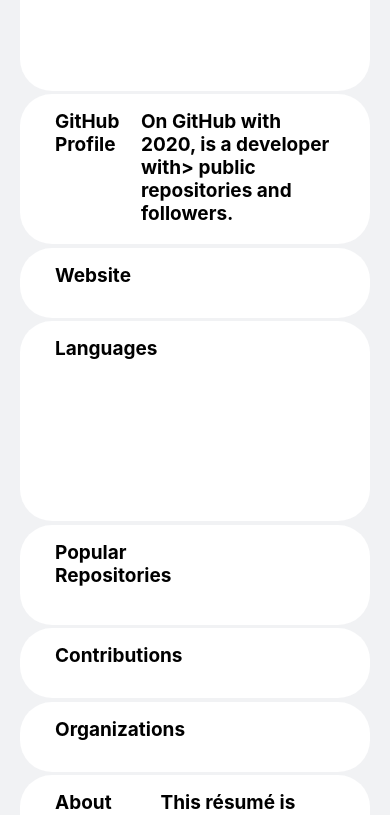
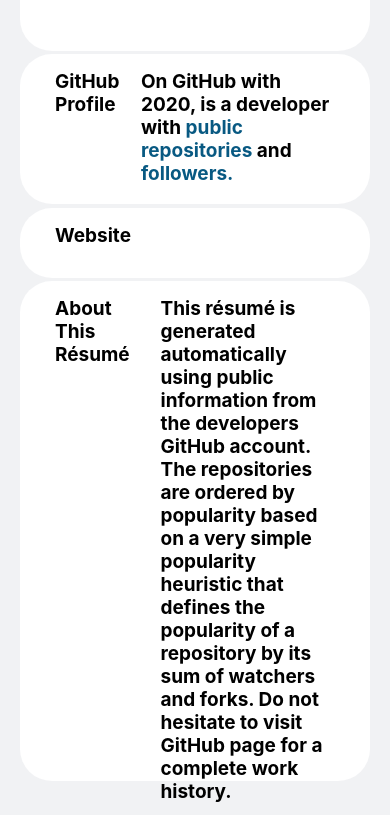
Before and after one commit to Mr-Boris/React-Test-, a React (Create React App) app: page /resume in a window 390 px wide. Shown: the part 409-1224 px from the top of the page. Built offline with nearby package versions, Linux system fonts and the light colour scheme.

Commit message:
full code review

```diff
--- a/src/Components/Resume/resume.css
+++ b/src/Components/Resume/resume.css
@@ -7,7 +7,6 @@
    background: #fff;
    border-radius: 32px;
 }
-
 
 .avatarDiv img {
   width: 250px;
@@ -84,9 +83,6 @@
 .momentDiv h2 {
    margin-left: 10%;
 }
-.momentDiv a {
-   background: #000000;
-}
 
 .mainSite {
    width: 1000px;
@@ -111,110 +107,6 @@
 }
 
 .blogDiv h2 {
-   margin-left: 35%;
-}
-
-.mainLang {
-   width: 1000px;
-   display: flex;
-   height: 200px;
-   margin-top: 1%;
-   background: #fff;
-   border-radius: 32px;
-   justify-content: center;
-}
-
-.lang{
-   width: 80%;
-   height: 15%;
-   display: flex;
-   border-radius: 32px;
-}
-
-.lang h2 {
-   font-size: 24px;
-   font-weight: 10px;
-}
-
-.langDiv h2 {
-   margin-left: 35%;
-}
-
-.mainPopRep {
-   width: 1000px;
-   display: flex;
-   height: 100px;
-   margin-top: 1%;
-   background: #fff;
-   border-radius: 32px;
-   justify-content: center;
-}
-
-.popRep{
-   width: 80%;
-   height: 15%;
-   display: flex;
-   border-radius: 32px;
-}
-
-.popRep h2 {
-   font-size: 24px;
-   font-weight: 10px;
-}
-
-.poRepDiv h2 {
-   margin-left: 35%;
-}
-
-.mainContri {
-   width: 1000px;
-   display: flex;
-   height: 70px;
-   margin-top: 1%;
-   background: #fff;
-   border-radius: 32px;
-   justify-content: center;
-}
-
-.contri {
-   width: 80%;
-   height: 15%;
-   display: flex;
-   border-radius: 32px;
-}
-
-.contri h2 {
-   font-size: 24px;
-   font-weight: 10px;
-}
-
-.contriDiv h2 {
-   margin-left: 35%;
-}
-
-.mainOrg {
-   width: 1000px;
-   display: flex;
-   height: 70px;
-   margin-top: 1%;
-   background: #fff;
-   border-radius: 32px;
-   justify-content: center;
-}
-
-.org {
-   width: 80%;
-   height: 15%;
-   display: flex;
-   border-radius: 32px;
-}
-
-.org h2 {
-   font-size: 24px;
-   font-weight: 10px;
-}
-
-.orgDiv h2 {
    margin-left: 35%;
 }
 
@@ -261,18 +153,6 @@
    .mainSite {
       width: 800px;
    }
-   .mainLang {
-      width: 800px;
-   }
-   .mainPopRep {
-      width: 800px;
-   }
-   .mainContri {
-      width: 800px;
-   }
-   .mainOrg {
-      width: 800px;
-   }
    .mainAbout {
       height: 300px;
       width: 800px;
@@ -296,19 +176,6 @@
    .mainSite {
       width: 600px;
    }
-
-   .mainLang {
-      width: 600px;
-   }
-   .mainPopRep {
-      width: 600px;
-   }
-   .mainContri {
-      width: 600px;
-   }
-   .mainOrg {
-      width: 600px;
-   }
    .mainAbout {
       height: 400px;
       width: 600px;
@@ -330,18 +197,6 @@
    .mainSite {
       width: 500px;
    }
-   .mainLang {
-      width: 500px;
-   }
-   .mainPopRep {
-      width: 500px;
-   }
-   .mainContri {
-      width: 500px;
-   }
-   .mainOrg {
-      width: 500px;
-   }
    .mainAbout {
       height: 500px;
       width: 500px;
@@ -351,8 +206,12 @@
 @media (max-width: 420px) {
    .logoDiv {
       width: 350px;
-      height: 120px;
+      height: 80px;
       margin-top: 5%;
+   }
+   .logoDiv img {
+      height: 80px;
+      width: 130px;
    }
    .resumeDiv {
       width: 350px;
@@ -360,6 +219,9 @@
    .avatarDiv img {
       height: 150px;
       width: 150px;
+   }
+   .nameDiv h1 {
+      font-size: 30px;
    }
    .mainGit {
       width: 350px;
@@ -373,30 +235,6 @@
    .mainSite h2 {
       font-size: 19px;
    }
-   .mainLang {
-      width: 350px;
-   }
-   .mainLang h2 {
-      font-size: 19px;
-   }
-   .mainPopRep {
-      width: 350px;
-   }
-   .mainPopRep h2 {
-      font-size: 19px;
-   }
-   .mainContri {
-      width: 350px;
-   }
-   .mainContri h2 {
-      font-size: 19px;
-   }
-   .mainOrg {
-      width: 350px;
-   }
-   .mainOrg h2 {
-      font-size: 19px;
-   }
    .mainAbout {
       height: 500px;
       width: 350px;
--- a/src/Components/Resume/resume.js
+++ b/src/Components/Resume/resume.js
@@ -2,6 +2,7 @@ import React from 'react';
 
 import './resume.css';
 import logo from '../../img/logo.png';
+
 import { connect } from 'react-redux'
 
 import Moment from 'react-moment';
@@ -30,7 +31,7 @@ import Moment from 'react-moment';
                      <h2>GitHub <br /> Profile</h2>
                   </div>
                   <div className='momentDiv'>
-                   <h2> On GitHub with <Moment format={'YYYY'}>{this.props.user.created_at}</Moment>, {this.props.user.name} is a developer with>{this.props.user.public_repos} public repositories and {this.props.user.followers} followers.</h2>
+                   <h2> On GitHub with <Moment format={'YYYY'}>{this.props.user.created_at}</Moment>, {this.props.user.name} is a developer with <a href={this.props.user.html_url}> {this.props.user.public_repos} public repositories </a> and <a href={this.props.user.html_url}> {this.props.user.followers} followers. </a>  </h2>
                   </div>
                </div>
             </div>
@@ -40,43 +41,7 @@ import Moment from 'react-moment';
                      <h2> Website </h2>
                   </div>
                   <div className='blogDiv'>
-                     <h2>{this.props.user.blog}</h2>
-                  </div>
-               </div>
-            </div>
-            <div className='mainLang'>
-               <div className='lang'>
-                  <div>
-                     <h2>Languages</h2>
-                  </div>
-                  <div className='langDiv'>
-                  </div>
-               </div>
-            </div>
-            <div className='mainPopRep'>
-               <div className='popRep'>
-                  <div>
-                     <h2> Popular <br /> Repositories </h2>
-                  </div>
-                  <div className='popRepDiv'>
-                  </div>
-               </div>
-            </div>
-            <div className='mainContri'>
-               <div className='contri'>
-                  <div>
-                     <h2>Contributions</h2>
-                  </div>
-                  <div className='contriDiv'>
-                  </div>
-               </div>
-            </div>
-            <div className='mainOrg'>
-               <div className='org'>
-                  <div>
-                     <h2> Organizations </h2>
-                  </div>
-                  <div className='orgDiv'>
+                     <h2><a href={this.props.user.blog}> {this.props.user.blog} </a></h2>
                   </div>
                </div>
             </div>
@@ -86,7 +51,7 @@ import Moment from 'react-moment';
                      <h2> About This <br /> Résumé </h2>
                   </div>
                   <div className='aboutDiv'>
-                     <h2> This résumé is generated automatically using public information from the developers GitHub account. The repositories are ordered by popularity based on a very simple popularity heuristic that defines the popularity of a repository by its sum of watchers and forks. Do not hesitate to visit {this.props.user.name}GitHub page for a complete work history.  </h2>
+                     <h2> This résumé is generated automatically using public information from the developers GitHub account. The repositories are ordered by popularity based on a very simple popularity heuristic that defines the popularity of a repository by its sum of watchers and forks. Do not hesitate to visit {this.props.user.name} GitHub page for a complete work history.  </h2>
                   </div>
                </div>
             </div>
--- a/src/Components/Toolbar/toolbar.css
+++ b/src/Components/Toolbar/toolbar.css
@@ -33,5 +33,13 @@
    margin-top: -5%;
    align-items: center;
    justify-content: center;
+}
 
+.Resume a {
+   color: #085982;
 }
+@media (max-width: 420px) {
+   .Resume a {
+      font-size: 19px;
+   }
+}
--- a/src/Components/Toolbar/toolbar.js
+++ b/src/Components/Toolbar/toolbar.js
@@ -23,7 +23,7 @@ export default function Toolbar() {
                      <Route exact path='/' component={Home} />
                   </div>
                   <div className='Resume'>
-                     <Route exact path='/resume' component={Resume} />
+                     <Route path='/resume' component={Resume} />
                   </div>
                </div>
             </Router>
```
